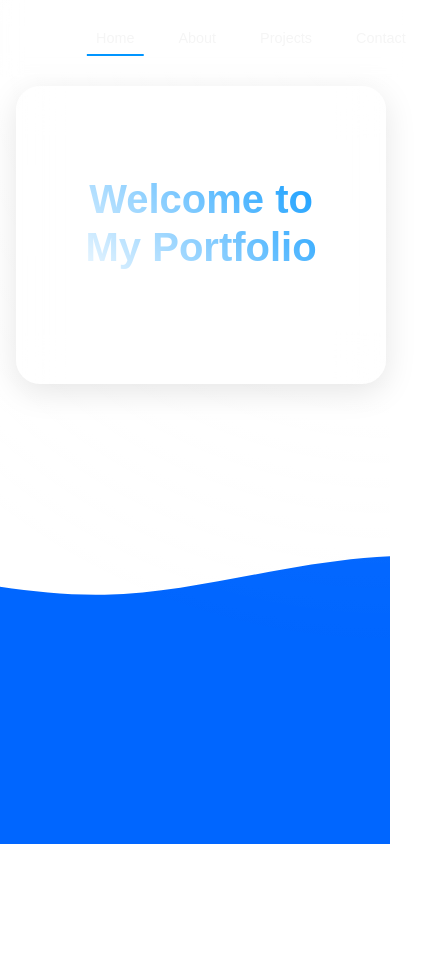
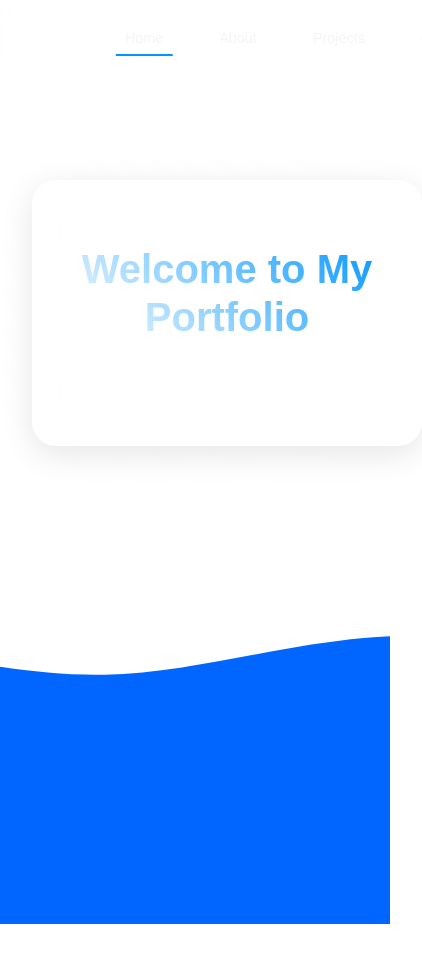
Before and after one commit to MBrilla/portfolio, a React (Vite) app: page / in a window 390 px wide. Shown: the top 962 px of the page, 422 px wide, since content can reach past the window. Before the commit the page ends 930 px from the top, so only its background shows below. Built offline with nearby package versions, Linux system fonts and the light colour scheme; a web font is replaced by a local one.

Commit message:
refactor: clean up CSS styles and improve layout

```diff
--- a/src/App.css
+++ b/src/App.css
@@ -49,8 +49,67 @@ body {
   position: fixed;
   top: 0;
   left: 0;
-  z-index: 1000;
+  z-index: 9999;
   border-bottom: 1px solid rgba(255, 255, 255, 0.1);
+  justify-content: space-between;
+}
+
+.container {
+  max-width: 1200px;
+  margin: 0 auto;
+  padding: 1.5rem;
+  min-height: calc(100vh - 80px);
+  display: flex;
+  flex-direction: column;
+  gap: 1rem;
+  position: relative;
+  padding-top: 100px;
+  margin-top: 80px;
+}
+
+.content {
+  position: relative;
+  z-index: 1;
+  margin-top: 1rem;
+}
+
+@media screen and (max-width: 768px) {
+  .container {
+    margin-top: 60px;
+    min-height: calc(100vh - 60px);
+    padding-top: 80px;
+  }
+}
+
+.nav-links {
+  position: relative;
+  display: flex;
+  justify-content: center;
+  gap: 1.5rem;
+  align-items: center;
+  margin: 0 auto;
+}
+
+.logo {
+  position: relative;
+  height: 40px;
+  width: auto;
+  z-index: 10000;
+}
+
+@media screen and (max-width: 768px) {
+  .navigation {
+    padding: 0.5rem 1rem;
+    height: 60px;
+  }
+
+  .nav-links {
+    gap: 1rem;
+  }
+
+  .logo {
+    height: 30px;
+  }
 }
 
 .logo {
@@ -144,32 +203,42 @@ body {
   backdrop-filter: blur(20px);
   width: 100%;
   max-width: 800px;
-  margin: 2rem auto;  /* Added margin top */
+  margin: 0 auto;  /* Changed from 1rem */
   transition: all 0.5s cubic-bezier(0.4, 0, 0.2, 1);
   color: #fff;
   overflow-y: auto;
-  max-height: calc(100vh - 200px);  /* Adjusted max-height */
+  max-height: calc(100vh - 140px);  /* Adjusted height */
   transform-origin: center;
   perspective: 1000px;
-}
-
-.section-fade {
-  padding: 1rem;
-  margin-top: 1rem;  /* Added margin top */
 }
 
 .container {
   max-width: 1200px;
   margin: 0 auto;
-  padding: 2rem;
+  padding: 1.5rem;
   min-height: 100vh;
   display: flex;
   flex-direction: column;
-  gap: 3rem;  /* Increased gap */
+  gap: 1rem;
   position: relative;
-  padding-top: 120px;  /* Increased padding top */
+  padding-top: 90px;
+  padding-bottom: 0; /* Removed bottom padding */
 }
 
+@media screen and (max-width: 768px) {
+  .container {
+    padding: 1rem;
+    padding-top: 80px;
+    padding-bottom: 0; /* Removed bottom padding */
+  }
+
+  .content {
+    width: 90%;
+    padding: 1.5rem;
+    margin: 0 auto;  /* Changed from 1rem */
+    max-height: calc(100vh - 80px); /* Adjusted for removed padding */
+  }
+}
 .content:hover {
   transform: translateY(-5px);
   box-shadow:
@@ -179,9 +248,11 @@ body {
 
 .projects-grid {
   display: grid;
-  grid-template-columns: repeat(auto-fit, minmax(280px, 1fr));
-  gap: 2rem;
-  margin-top: 2rem;
+  grid-template-columns: repeat(auto-fit, minmax(300px, 1fr));
+  gap: 1.5rem;
+  width: 100%;
+  margin: 0 auto;
+  overflow: hidden;
 }
 
 .project-card {
@@ -191,6 +262,48 @@ body {
   transition: all 0.3s ease;
   cursor: pointer;
   border: 1px solid rgba(255, 255, 255, 0.1);
+  height: auto;
+  min-height: 200px;
+  display: flex;
+  flex-direction: column;
+  justify-content: flex-start;
+}
+
+.content {
+  overflow-x: hidden;
+  overflow-y: auto;
+  scrollbar-width: none;  /* Firefox */
+  -ms-overflow-style: none;  /* IE and Edge */
+}
+
+.content::-webkit-scrollbar {
+  display: none;  /* Chrome, Safari, Opera */
+}
+
+.project-card h3 {
+  font-size: 1.5rem;
+  margin-bottom: 1rem;
+  background: linear-gradient(45deg, #fff, #0095ff);
+  -webkit-background-clip: text;
+  background-clip: text;
+  -webkit-text-fill-color: transparent;
+}
+
+.project-card p {
+  color: rgba(255, 255, 255, 0.8);
+  font-size: 1rem;
+  line-height: 1.6;
+}
+
+@media screen and (max-width: 768px) {
+  .projects-grid {
+    grid-template-columns: 1fr;
+    padding: 0 1rem;
+  }
+
+  .project-card {
+    padding: 1.5rem;
+  }
 }
 
 .project-card:hover {
@@ -439,7 +552,7 @@ p {
   .content {
     width: 90%;
     padding: 1.5rem;
-    margin: 1rem auto;
+    margin: 0 auto;  /* Changed from 1rem */
     max-height: calc(100vh - 100px);
   }
 
@@ -543,3 +656,82 @@ h1 {
     padding: 1.5rem;
   }
 }
+
+/* Desktop media query */
+@media screen and (min-width: 1024px) {
+  .container {
+    max-width: 1200px;
+    padding: 2rem;
+    padding-top: 140px;
+    gap: 4rem;
+    margin-top: 0;
+  }
+
+  .content {
+    max-width: 800px;
+    padding: 2.5rem;
+    margin: 0 auto;
+    max-height: calc(100vh - 180px);
+    margin-top: 0;
+  }
+
+  .navigation {
+    height: 50px;
+    padding: 1rem 2rem;
+  }
+}
+
+/* Remove these duplicate container definitions */
+.container {
+  max-width: 1200px;
+  margin: 80px auto 0;
+  padding: 2rem;
+  min-height: calc(100vh - 80px);
+  display: flex;
+  flex-direction: column;
+  gap: 2rem;
+  position: relative;
+  padding-top: 100px;
+}
+
+/* Keep one content definition */
+.content {
+  background: rgba(255, 255, 255, 0.05);
+  padding: 2rem;
+  border-radius: 24px;
+  box-shadow:
+    0 8px 32px rgba(0, 0, 0, 0.1),
+    inset 0 0 0 1px rgba(255, 255, 255, 0.1);
+  backdrop-filter: blur(20px);
+  width: 100%;
+  max-width: 800px;
+  margin: 0 auto;
+  transition: all 0.5s cubic-bezier(0.4, 0, 0.2, 1);
+  color: #fff;
+  overflow-y: auto;
+  max-height: calc(100vh - 160px);
+  transform-origin: center;
+  perspective: 1000px;
+  position: relative;
+  z-index: 1;
+}
+
+/* Keep one logo definition */
+.logo {
+  position: relative;
+  height: 40px;
+  width: auto;
+  z-index: 10000;
+  transition: transform 0.3s ease;
+}
+
+/* Keep one nav-links definition */
+.nav-links {
+  position: relative;
+  display: flex;
+  justify-content: center;
+  gap: 1.5rem;
+  align-items: center;
+  margin: 0 auto;
+  flex: 1;
+}
```
